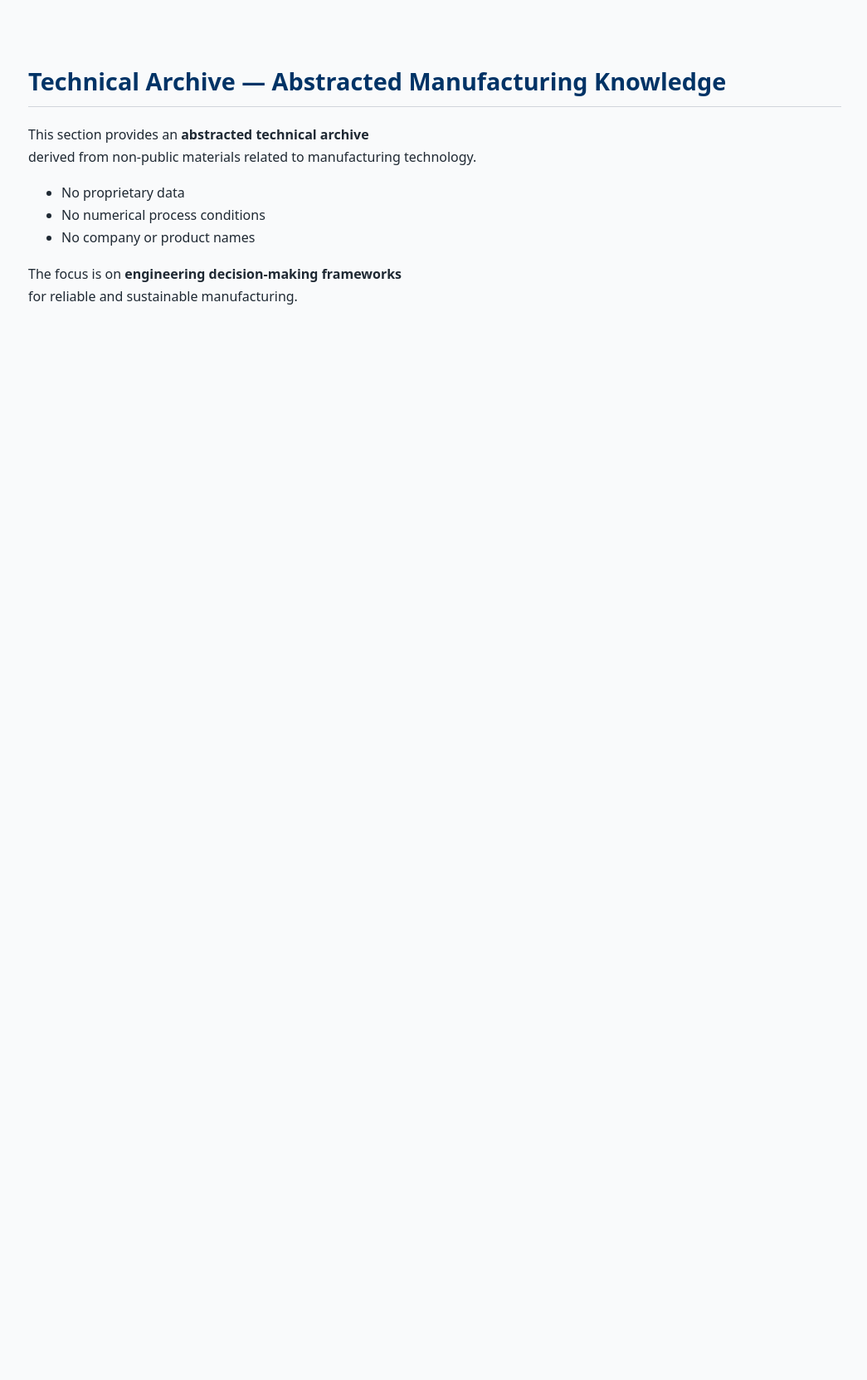
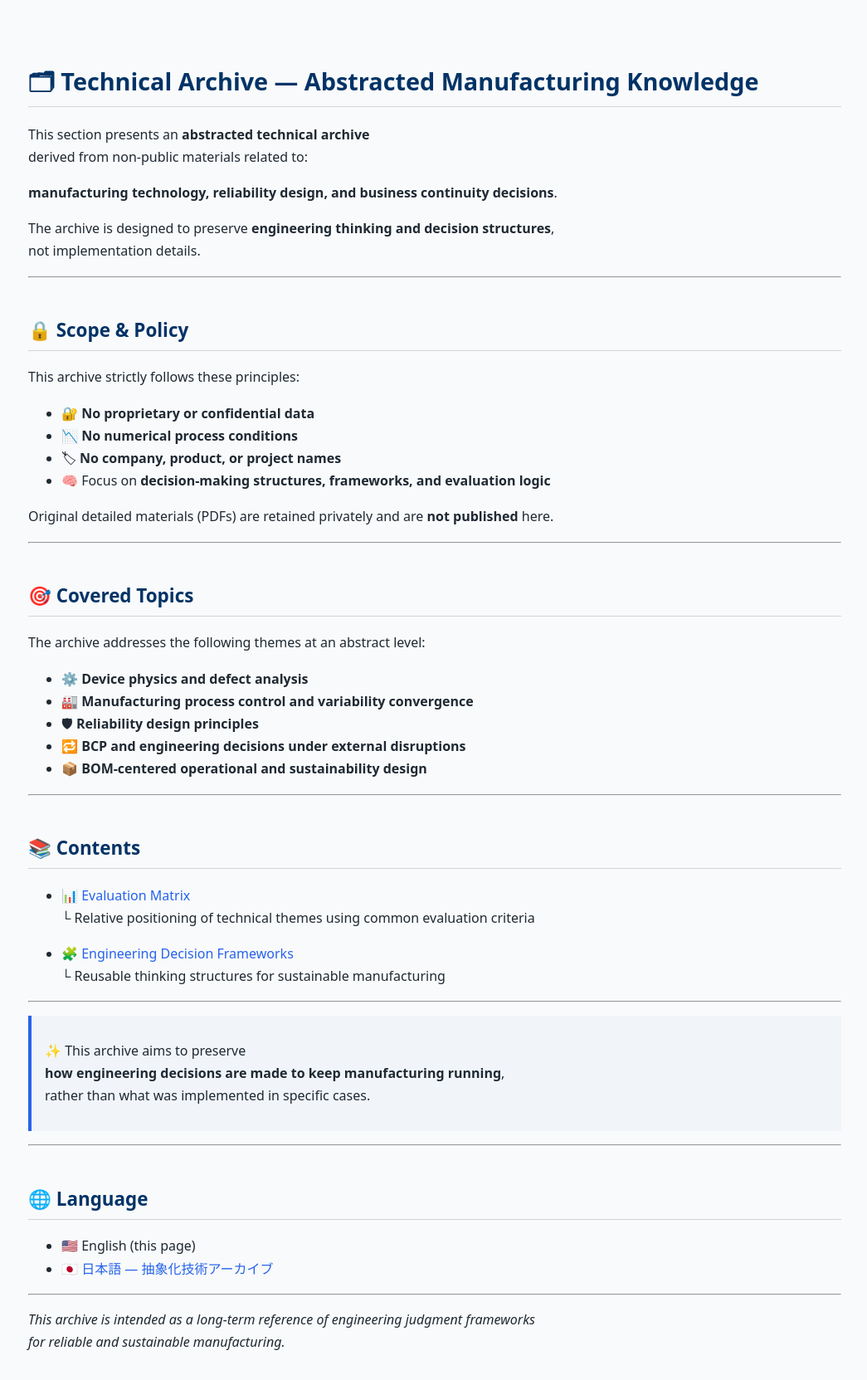
Before and after one commit to Samizo-AITL/Samizo-AITL.github.io, a Jekyll site: the page built from about/docs/en/index.md, in a window 1280 px wide. Shown: the whole page at 83% size, without its empty margins (116-1161 px from the left). Built offline with Jekyll 4.4.1, drawn with Linux system fonts in a browser that asks for light colours; before the commit the page ends 900 px from its top, so only the background shows below that.

Commit message:
Update index.md

```diff
--- a/about/docs/en/index.md
+++ b/about/docs/en/index.md
@@ -3,14 +3,65 @@ layout: default
 title: "Technical Archive (Abstracted)"
 ---
 
-# Technical Archive — Abstracted Manufacturing Knowledge
+# 🗂 Technical Archive — Abstracted Manufacturing Knowledge
 
-This section provides an **abstracted technical archive**
-derived from non-public materials related to manufacturing technology.
+This section presents an **abstracted technical archive**
+derived from non-public materials related to:
 
-- No proprietary data
-- No numerical process conditions
-- No company or product names
+**manufacturing technology, reliability design, and business continuity decisions**.
 
-The focus is on **engineering decision-making frameworks**
-for reliable and sustainable manufacturing.
+The archive is designed to preserve **engineering thinking and decision structures**,
+not implementation details.
+
+---
+
+## 🔒 Scope & Policy
+
+This archive strictly follows these principles:
+
+- 🔐 **No proprietary or confidential data**
+- 📉 **No numerical process conditions**
+- 🏷 **No company, product, or project names**
+- 🧠 Focus on **decision-making structures, frameworks, and evaluation logic**
+
+Original detailed materials (PDFs) are retained privately and are **not published** here.
+
+---
+
+## 🎯 Covered Topics
+
+The archive addresses the following themes at an abstract level:
+
+- ⚙️ **Device physics and defect analysis**
+- 🏭 **Manufacturing process control and variability convergence**
+- 🛡 **Reliability design principles**
+- 🔁 **BCP and engineering decisions under external disruptions**
+- 📦 **BOM-centered operational and sustainability design**
+
+---
+
+## 📚 Contents
+
+- 📊 [Evaluation Matrix](evaluation.md)
+  └ Relative positioning of technical themes using common evaluation criteria
+
+- 🧩 [Engineering Decision Frameworks](framework.md)
+  └ Reusable thinking structures for sustainable manufacturing
+
+---
+
+> ✨ This archive aims to preserve
+> **how engineering decisions are made to keep manufacturing running**,
+> rather than what was implemented in specific cases.
+
+---
+
+## 🌐 Language
+
+- 🇺🇸 English (this page)
+- 🇯🇵 [日本語 — 抽象化技術アーカイブ](../)
+
+---
+
+*This archive is intended as a long-term reference of engineering judgment frameworks
+for reliable and sustainable manufacturing.*
```
